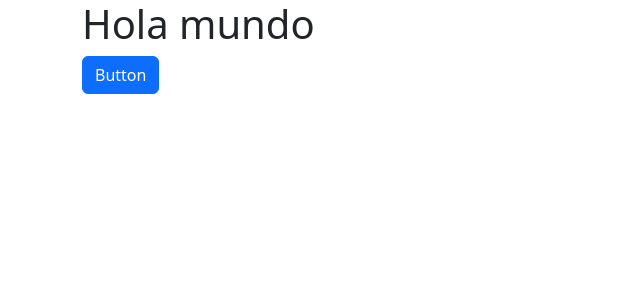
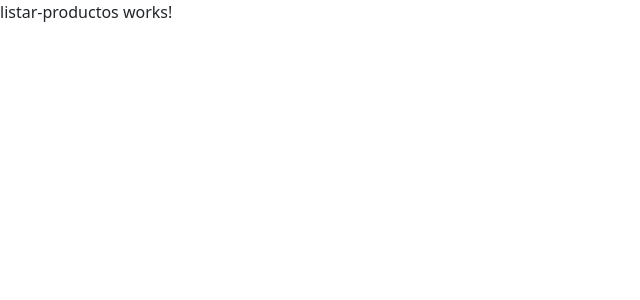
Before and after one commit to gbarrerameneses/angular-front-end-stack-mean, an Angular app: page / in a window 1280 px wide. Shown: the top 300 px of the page, without its empty margins (0-640 px from the left). Built offline with nearby package versions, Linux system fonts and the light colour scheme.

Commit message:
creación y configuración de routing

```diff
--- a/src/app/app-routing.module.ts
+++ b/src/app/app-routing.module.ts
@@ -1,7 +1,15 @@
 import { NgModule } from '@angular/core';
 import { RouterModule, Routes } from '@angular/router';
+import { ListarProductosComponent } from './components/listar-productos/listar-productos.component';
+import { CrearProductoComponent } from './components/crear-producto/crear-producto.component';
 
-const routes: Routes = [];
+// Creación de rutas
+const routes: Routes = [
+  { path: '', component: ListarProductosComponent },
+  { path: 'crear-producto', component: CrearProductoComponent },
+  { path: 'editar-producto/:id', component: CrearProductoComponent },
+  { path: '**', redirectTo: '', pathMatch: 'full' }
+];
 
 @NgModule({
   imports: [RouterModule.forRoot(routes)],
--- a/src/app/app.component.html
+++ b/src/app/app.component.html
@@ -1,4 +1 @@
-<div class="container">
-  <h1>Hola mundo</h1>
-  <button class="btn btn-primary">Button</button>
-</div>
+<router-outlet></router-outlet>
```
